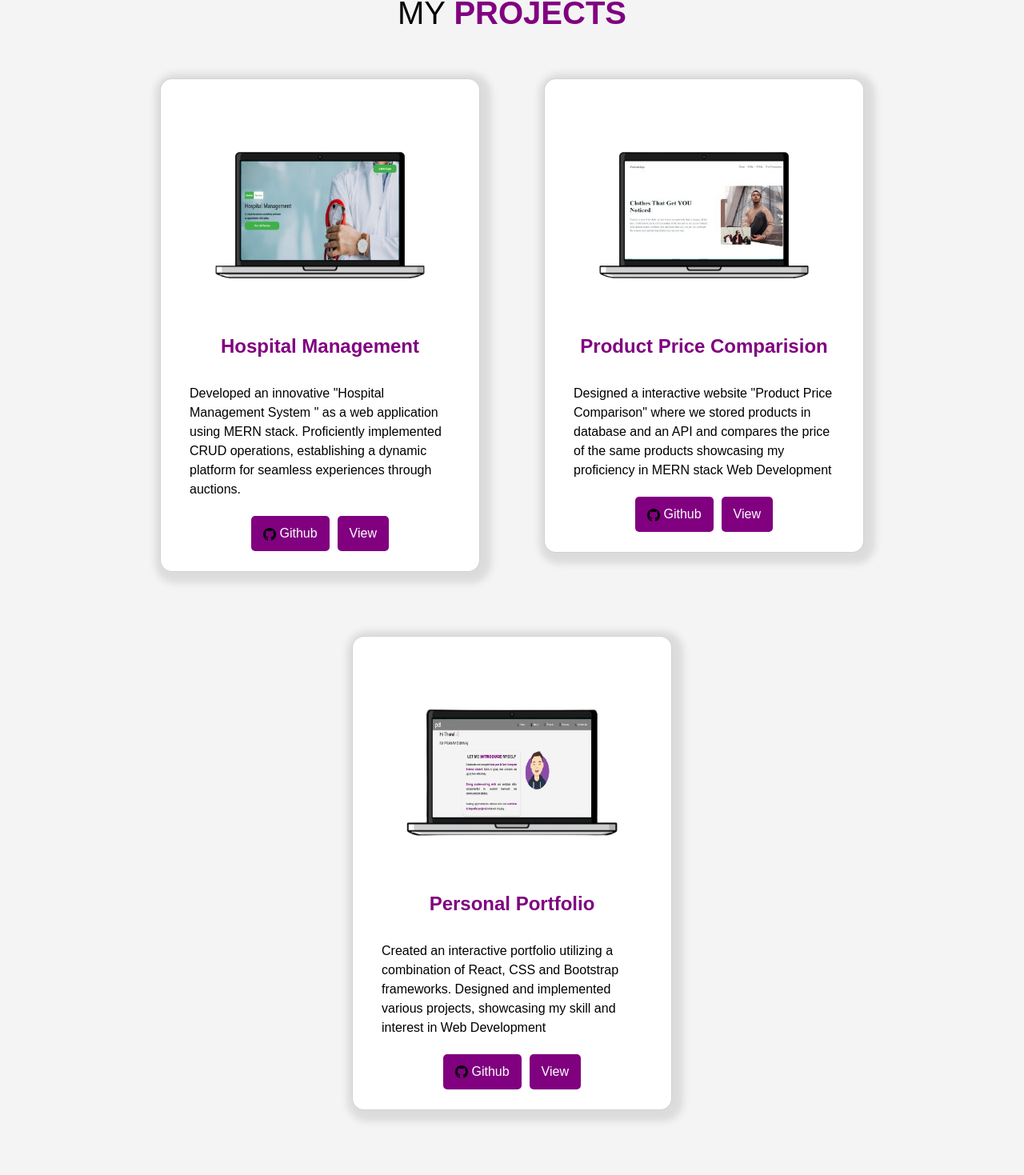
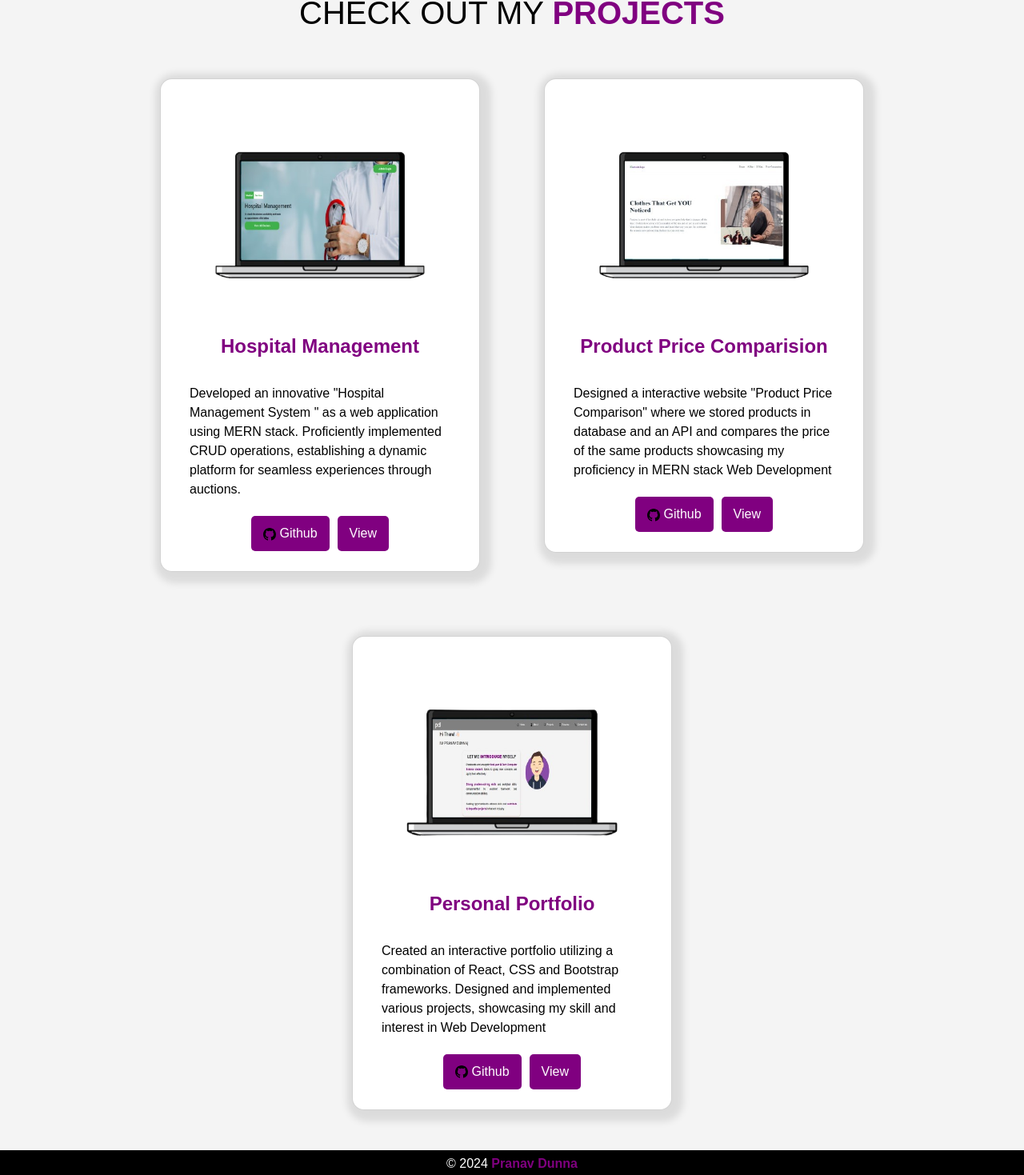
Before and after one commit to pranav02082003/Latest-Portfolio, a React (Create React App) app: page /projects in a window 1280 px wide. Shown: the part 126-1595 px from the top of the page at 80% size. Before the commit the page ends 1564 px from the top, so only its background shows below. Built offline with nearby package versions, Linux system fonts and the light colour scheme.

Commit message:
added footer

```diff
--- a/src/Components/About/About.js
+++ b/src/Components/About/About.js
@@ -3,6 +3,7 @@ import '../About/About.css'
 import HomeLogo from '../../Assets/home-main.svg'
 import Skills from './Skills'
 import { motion } from 'framer-motion'
+import Footer from '../Footer/Footer'
 
 export default function About() {
     return (
@@ -31,6 +32,7 @@ export default function About() {
                     <Skills />
                 </div>
             </div>
+            <Footer/>
         </div>
     )
 }
--- /dev/null
+++ b/src/Components/Footer/Footer.css
@@ -0,0 +1,6 @@
+.footer-para{
+    text-align: center;
+    padding: 5px;
+    background-color: black;
+    color: white;
+}
--- /dev/null
+++ b/src/Components/Footer/Footer.js
@@ -0,0 +1,12 @@
+import React from 'react'
+import '../Footer/Footer.css'
+
+export default function Footer() {
+  const year = new Date().getFullYear();
+  return (
+
+    <div>
+      <p className='footer-para'>&copy; {year} <span className='yellow'>Pranav Dunna</span></p>
+    </div>
+  )
+}
--- a/src/Components/Header/Header.js
+++ b/src/Components/Header/Header.js
@@ -65,7 +65,7 @@ export default function Header() {
                     <Link to={'/projects'} style={{ textDecoration: 'none', color: 'inherit' }}><span className='individual-nav'><svg xmlns="http://www.w3.org/2000/svg" width="16" height="16" fill="currentColor" class="bi bi-easel" viewBox="0 0 16 16">
                         <path d="M8 0a.5.5 0 0 1 .473.337L9.046 2H14a1 1 0 0 1 1 1v7a1 1 0 0 1-1 1h-1.85l1.323 3.837a.5.5 0 1 1-.946.326L11.092 11H8.5v3a.5.5 0 0 1-1 0v-3H4.908l-1.435 4.163a.5.5 0 1 1-.946-.326L3.85 11H2a1 1 0 0 1-1-1V3a1 1 0 0 1 1-1h4.954L7.527.337A.5.5 0 0 1 8 0M2 3v7h12V3z" />
                     </svg> Projects</span></Link>
-                    <Link to={'/resume'} style={{ textDecoration: 'none', color: 'inherit' }}><span className='individual-nav'><svg xmlns="http://www.w3.org/2000/svg" width="16" height="16" fill="currentColor" class="bi bi-file-earmark-text" viewBox="0 0 16 16">
+                    <Link to={'https://drive.google.com/file/d/12LHcYBlSMWkotqysqPUgC0xBTn5lhsaQ/view?usp=drive_link'} style={{ textDecoration: 'none', color: 'inherit' }}><span className='individual-nav'><svg xmlns="http://www.w3.org/2000/svg" width="16" height="16" fill="currentColor" class="bi bi-file-earmark-text" viewBox="0 0 16 16">
                         <path d="M5.5 7a.5.5 0 0 0 0 1h5a.5.5 0 0 0 0-1zM5 9.5a.5.5 0 0 1 .5-.5h5a.5.5 0 0 1 0 1h-5a.5.5 0 0 1-.5-.5m0 2a.5.5 0 0 1 .5-.5h2a.5.5 0 0 1 0 1h-2a.5.5 0 0 1-.5-.5" />
                         <path d="M9.5 0H4a2 2 0 0 0-2 2v12a2 2 0 0 0 2 2h8a2 2 0 0 0 2-2V4.5zm0 1v2A1.5 1.5 0 0 0 11 4.5h2V14a1 1 0 0 1-1 1H4a1 1 0 0 1-1-1V2a1 1 0 0 1 1-1z" />
                     </svg> Resume</span></Link>
--- a/src/Components/Home/Home.js
+++ b/src/Components/Home/Home.js
@@ -4,6 +4,7 @@ import Type from './Type'
 import myImg from '../../Assets/avatar.svg'
 import Tilt from 'react-parallax-tilt';
 import { motion } from 'framer-motion'
+import Footer from '../Footer/Footer';
 
 export default function Home() {
     return (
@@ -32,6 +33,7 @@ export default function Home() {
                     </div>
                 </motion.div>
             </div>
+            <Footer/>
         </div>
     )
 }
--- a/src/Components/Projects/Projects.css
+++ b/src/Components/Projects/Projects.css
@@ -17,7 +17,6 @@
     border-radius: 15px;
     box-shadow: 4px 4px 10px 10px rgba(0, 0, 0, 0.1);
     background-color: #fff;
-    cursor: pointer;
     transition: transform 0.3s ease-in-out;
 }
 
--- a/src/Components/Projects/Projects.js
+++ b/src/Components/Projects/Projects.js
@@ -5,12 +5,13 @@ import { motion } from 'framer-motion'
 import HospitalImg from '../../Assets/Hospital.png'
 import Comparision from '../../Assets/Comparision.png'
 import Portfolio from '../../Assets/Portfolio.png'
+import Footer from '../Footer/Footer'
 
 export default function Projects() {
     return (
         <div>
             <div className='about-mainheading'>
-                <motion.h1 initial={{ y: "100%" }} animate={{ y: 0 }} exit={{ y: "-100%" }} transition={{ duration: 0.5 }}>MY <span className='yellow'>PROJECTS</span></motion.h1>
+                <motion.h1 initial={{ y: "100%" }} animate={{ y: 0 }} exit={{ y: "-100%" }} transition={{ duration: 0.5 }}> CHECK OUT MY <span className='yellow'>PROJECTS</span></motion.h1>
             </div>
             <div className='project-maindiv'>
                 <ProjectCard imgPath={HospitalImg} heading='Hospital Management' description='Developed an innovative "Hospital Management System " as a
@@ -25,6 +26,7 @@ React, CSS and Bootstrap frameworks. Designed and
 implemented various projects, showcasing my skill and
 interest in Web Development' ghlink='https://github.com/pranav02082003/Latest-Portfolio' viewlink='https://latest-portfolio-dvh5.onrender.com' />
             </div>
+            <Footer/>
         </div>
     )
 }
```
